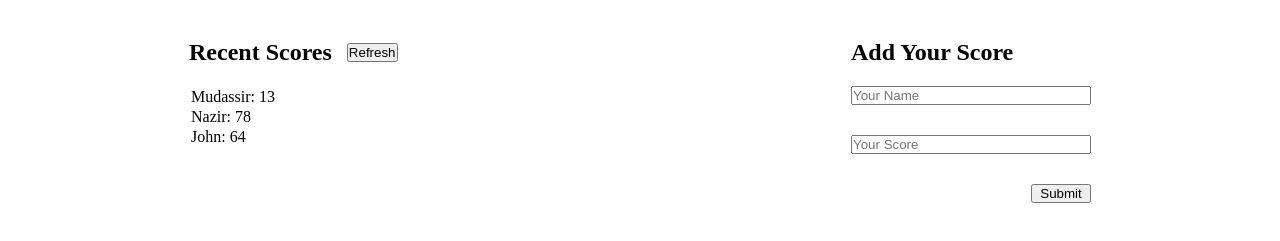
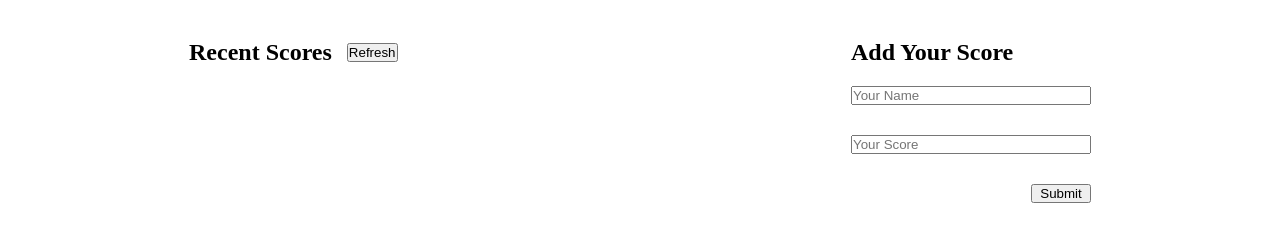
Before and after one commit to Rana-Mudassir/Leaderboard-App, a website built with webpack: page src/index.html in a window 1280 px wide. Shown: the part 61-302 px from the top of the page. Built offline with nearby package versions, Linux system fonts and the light colour scheme.

Commit message:
Update linter error

```diff
--- a/src/index.html
+++ b/src/index.html
@@ -6,7 +6,7 @@
   <meta http-equiv="X-UA-Compatible" content="IE=edge">
   <meta name="viewport" content="width=device-width, initial-scale=1.0">
   <title>Leaderboard App</title>
-
+	<script defer src="../dist/main.js"></script></head>
 </head>
 
 <body>
--- a/src/modules/dataDisplay.js
+++ b/src/modules/dataDisplay.js
@@ -1,11 +1,11 @@
-const htmlInput = (arr) => {
-  arr.forEach((data) => {
-    document.querySelector('.table-form').innerHTML += `
-        <tr>
-            <td>${data.name}: ${data.score}</td>
-        </tr>
-      `;
-  });
-};
+// const htmlInput = (arr) => {
+//   arr.forEach((data) => {
+//     document.querySelector('.table-form').innerHTML += `
+//         <tr>
+//             <td>${data.name}: ${data.score}</td>
+//         </tr>
+//       `;
+//   });
+// };
 
-export default htmlInput;
+// export default htmlInput;
```
Also changed, not shown: dist/index.html, dist/main.js.
